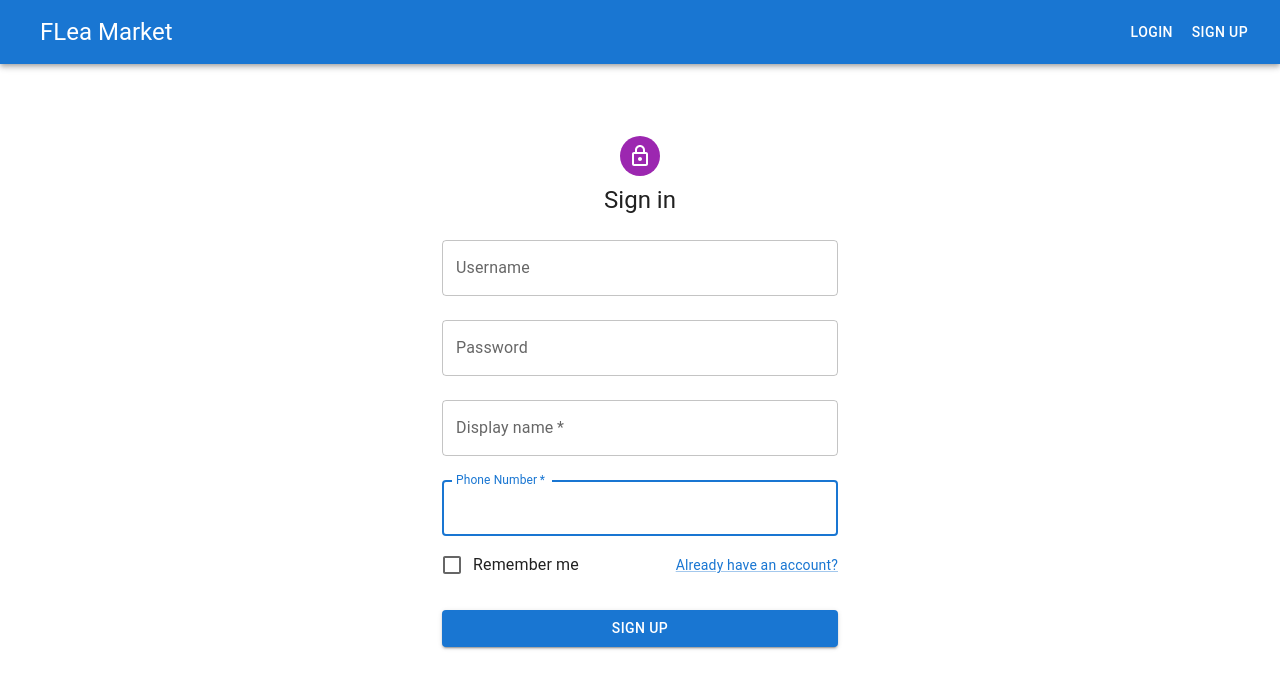
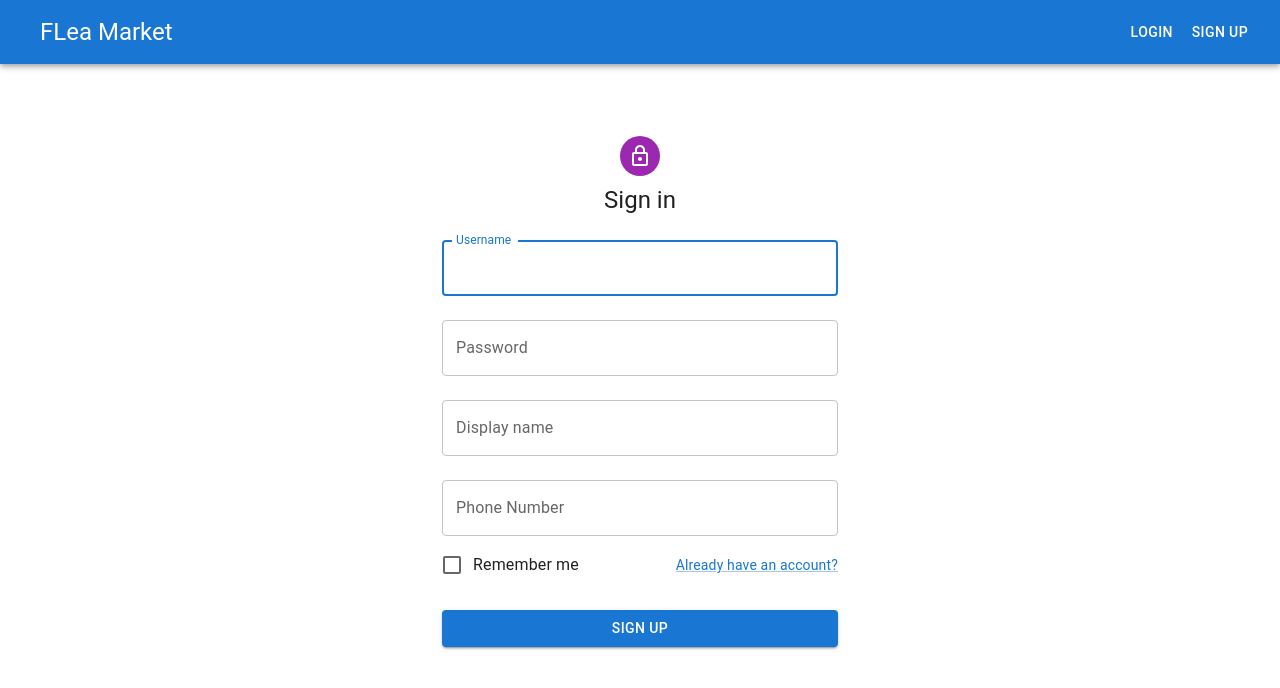
Before and after one commit to AntonForikov/test11, a React (Vite) app in the folder frontend/: page /register in a window 1280 px wide. Shown: the top 688 px of the page. Built offline with nearby package versions, Linux system fonts and the light colour scheme.

Commit message:
#HW87 frontend: refactor register user field errors

```diff
--- a/frontend/src/containers/User/Register.tsx
+++ b/frontend/src/containers/User/Register.tsx
@@ -39,14 +39,6 @@ const Register = () => {
 
   const submitFormHandler = async (e: React.FormEvent) => {
     e.preventDefault();
-    if (user.displayName[0] === ' ' || user.displayName === '') {
-      alert('Display name can not be an empty string or berins from whitespace.');
-      return;
-    }
-    if (user.phoneNumber[0] === ' ' || user.phoneNumber === '') {
-      alert('Phone number can not be an empty string or berins from whitespace.');
-      return;
-    }
     await dispatch(register(user)).unwrap();
     navigate('/');
   };
@@ -108,8 +100,8 @@ const Register = () => {
                 name="displayName"
                 value={user.displayName}
                 onChange={changeEventHandler}
-                autoFocus
-                required
+                error={Boolean(getFieldError('displayName'))}
+                helperText={getFieldError('displayName')}
               />
               <TextField
                 margin="normal"
@@ -118,8 +110,8 @@ const Register = () => {
                 name="phoneNumber"
                 value={user.phoneNumber}
                 onChange={changeEventHandler}
-                autoFocus
-                required
+                error={Boolean(getFieldError('phoneNumber'))}
+                helperText={getFieldError('phoneNumber')}
               />
               <Grid container justifyContent="space-between" alignItems="center">
                 <FormControlLabel
```
